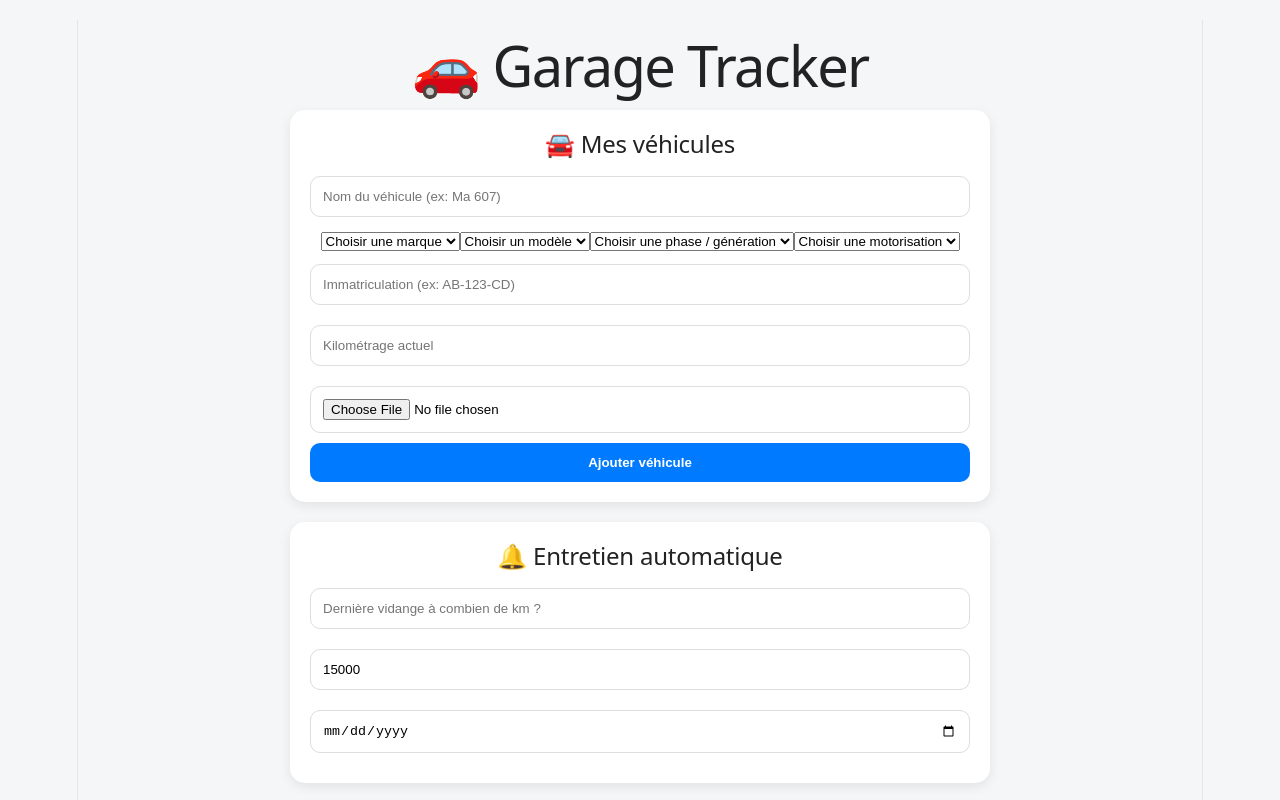
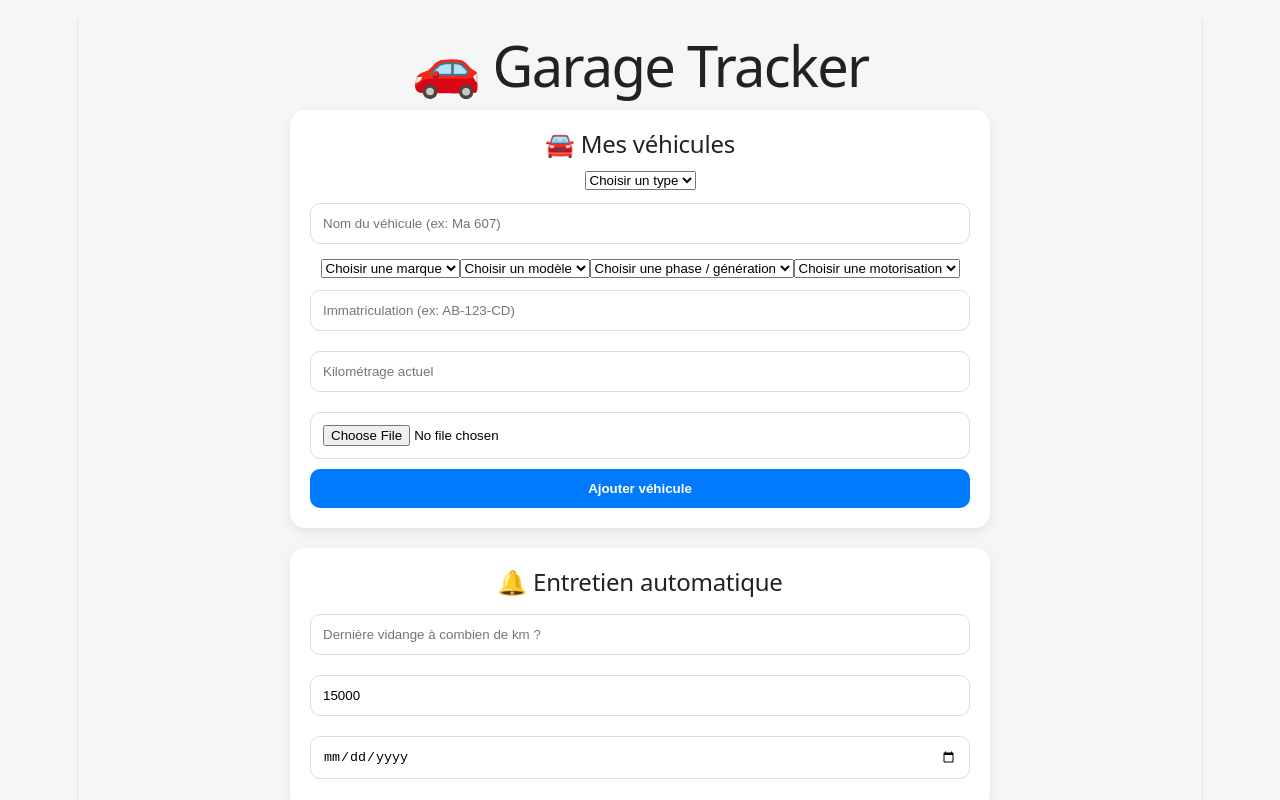
Before and after one commit to Astro1069/garage-app, a React (Vite) app: page / in a window 1280 px wide. Shown: the top 800 px of the page. Built offline with nearby package versions, Linux system fonts and the light colour scheme.

Commit message:
Update App.jsx

```diff
--- a/src/App.jsx
+++ b/src/App.jsx
@@ -4,6 +4,7 @@ import "./App.css";
 function App() {
   // VEHICULES
   const [vehicleName, setVehicleName] = useState("");
+const [vehicleType, setVehicleType] = useState("");
   const [vehicleBrand, setVehicleBrand] = useState("");
   const [vehicleModel, setVehicleModel] = useState("");
 const [vehicleEngine, setVehicleEngine] = useState("");
@@ -75,6 +76,7 @@ const [vehiclePlate, setVehiclePlate] = useState("");
     const newVehicle = {
       id: Date.now(),
       name: vehicleName,
+      type: vehicleType,
       brand: vehicleBrand,
       model: vehicleModel,
       phase: vehiclePhase,
@@ -88,6 +90,7 @@ const [vehiclePlate, setVehiclePlate] = useState("");
     setSelectedVehicle(newVehicle);
 
     setVehicleName("");
+    setVehicleType("");
     setVehicleBrand("");
     setVehicleModel("");
     setVehicleEngine("");
@@ -182,7 +185,18 @@ const [vehiclePlate, setVehiclePlate] = useState("");
       <div className="card">
         <h2>🚘 Mes véhicules</h2>
 
-        <input
+        <select
+  value={vehicleType}
+  onChange={(e) => setVehicleType(e.target.value)}
+>
+  <option value="">Choisir un type</option>
+  <option value="Auto">🚗 Auto</option>
+  <option value="Moto">🏍️ Moto</option>
+  <option value="Utilitaire">🚚 Utilitaire</option>
+  <option value="Bateau">🚤 Bateau</option>
+</select>
+
+<input
           placeholder="Nom du véhicule (ex: Ma 607)"
           value={vehicleName}
           onChange={(e) => setVehicleName(e.target.value)}
@@ -338,6 +352,7 @@ const [vehiclePlate, setVehiclePlate] = useState("");
 
     <div style={{ padding: "20px" }}>
       <h3 style={{ margin: 0 }}>
+        {vehicle.type}
         {vehicle.name}
       </h3>
 
```
